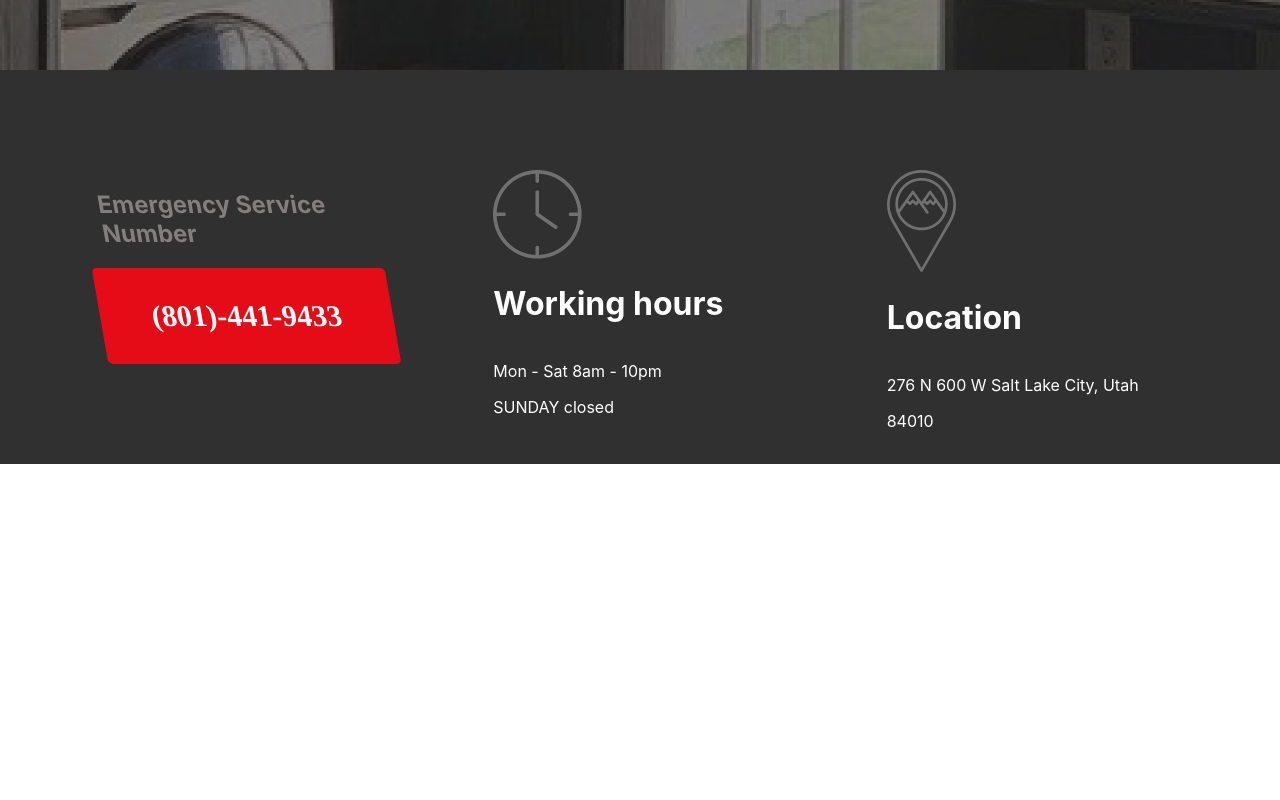
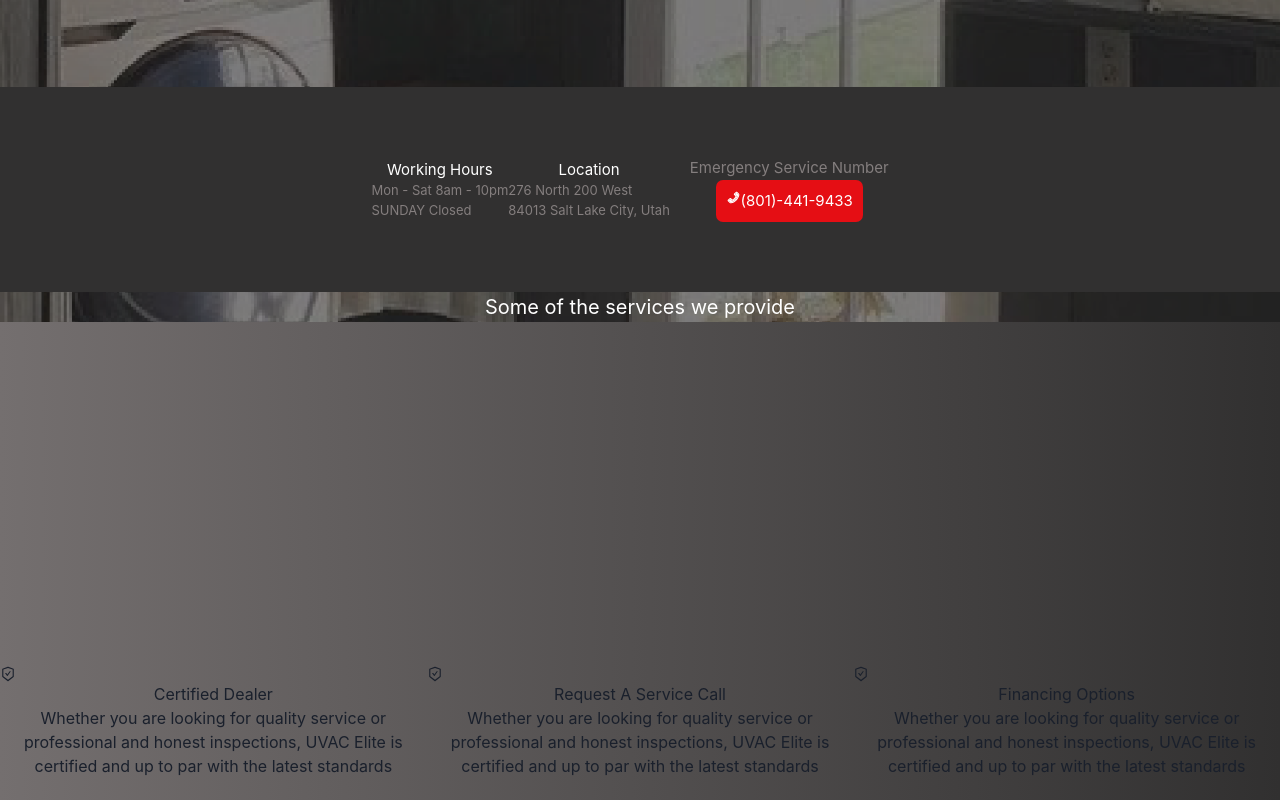
Before and after one commit to JackXN/UVAC-CLIENT, a Next.js app: page / in a window 1280 px wide. Shown: the part 840-1640 px from the top of the page. Before the commit the page ends 1304 px from the top, so only its background shows below. Built offline with nearby package versions, Linux system fonts and the light colour scheme.

Commit message:
implemented theme and some other stuff

```diff
--- a/components/containers/Hero/Hero.js
+++ b/components/containers/Hero/Hero.js
@@ -12,7 +12,6 @@ import bgImage from '../../../public/example.png';
 function Hero() {
     return (
 <Box sx={styles.container}>
-
 <Box sx={styles.content}>
   <Text as='h1' sx={styles.title}>Professional Air <br/> Duct Cleaning <br/></Text>
 <Box sx={styles.buttonContainer}>
--- a/components/containers/Hero/styles.js
+++ b/components/containers/Hero/styles.js
@@ -4,7 +4,8 @@ const styles = {
         height: '90vh',
         background: 'inherit',
         alignItems: 'center',
-        justifyContent: 'center'
+        justifyContent: 'center',
+        mt: '100px'
     },
 
 
@@ -16,7 +17,7 @@ const styles = {
             textAlign: 'center'
         },
         title: {
-            fontSize: '90px',
+            fontSize: '35px',
             color: 'white',
             fontWeight: 'bold',
             fontFamily: 'Montserrat',
--- a/components/containers/InfoCard/data.js
+++ b/components/containers/InfoCard/data.js
@@ -1,16 +1,23 @@
+// Icons
+
+
+
+
 const data = [
     {
         id: 1,
         label: 'Working Hours',
         descOne: 'Mon - Sat 8am - 10pm',
-        extra: 'SUNDAY Closed'
+        extra: 'SUNDAY Closed',
     },
     {
         id: 2,
         label: 'Location',
-        descOne: '276 N 200 W Salt Lake City, Utah',
-        extra: '84013'
-    }
+        descOne: '276 North 200 West',
+        extra: '84013 Salt Lake City, Utah',
+        isPhone: false
+    },
+
 ]
 
 
--- a/components/containers/InfoCard/index.js
+++ b/components/containers/InfoCard/index.js
@@ -3,52 +3,35 @@ import {Box, Text} from '@chakra-ui/react';
 import { Grid, GridItem } from '@chakra-ui/react'
 import Image from 'next/image';
 // Icons
-import Clock from '../../../public/clock.png'
-import Location from '../../../public/location.png'
+import {BsClock as Clock} from 'react-icons/bs';
+import {ImLocation as Location} from 'react-icons/im';
+import {AiTwotonePhone as Phone} from 'react-icons/ai';
+
 // Styles
 import styles from './styles';
 
-function index() {
+function index({data}) {
     return (
-        <Box sx={styles.container}>
-<Grid templateColumns='repeat(3, 1fr)' gap={100}>
-<GridItem w='100%' h='100%'  sx={styles.emergency}>
-<Text as='h2'transform='skewX(10deg)' color='#847E7E'>Emergency Service Number</Text>
-<Box sx={styles.banner}>
-<Text as='p'>(801)-441-9433</Text>
-</Box>
-</GridItem>
- <GridItem w='100%' h='10'>
-     <Box sx={styles.header}>
-         <Box sx={styles.imageContainer} textAlign='left'>
-<Image src={Clock} alt='clock'/>
-<Text as='h1'>Working hours</Text>
-</Box>
+<Box sx={styles.container}>
+{data.map((item, index)=> (
+    <Box key={index} sx={styles.infoCards}>
+<Text as='h1' fontSize='15px' color='white'>{item.label}</Text>
+<Box sx={styles.infoDesc}>
+<Text as='p' fontSize='13px' color='#847E7E'>{item.descOne}</Text>
+<Text as='p' fontSize='13px' color='#847E7E'>{item.extra}</Text>
+        </Box>
+        </Box>
+))}
 
-<Box sx={styles.information}>
-    <Text as='p'>Mon - Sat 8am - 10pm</Text>
-    <Text as='p'>SUNDAY closed</Text>
+
+
+<Box sx={styles.contact}>
+<Text as='h1' fontSize='15px' color='#847E7E'> Emergency Service Number</Text>
+<Text as='h1' fontSize='15px' display='flex' background='#E50E14' padding='10px' borderRadius='7px' color='white'  border='none'><Phone/> (801)-441-9433</Text>
+
+
 </Box>
 </Box>
-</GridItem>
-<GridItem w='100%' h='10' >
-<Box sx={styles.header} positon='relative' bottom='200px'>
-    <Box sx={styles.imageContainer} textAlign='left'>
-        <Image src={Location} alt='Location'/>
-        <Text as='h1'>Location</Text>
-    </Box>
-    <Box sx={styles.information}>
-        <Text as='p'>276 N 600 W Salt Lake City, Utah</Text>
-        <Text as='p'>84010</Text>
-    </Box>
-</Box>
-
-</GridItem>
-
-
-</Grid>
-
-        </Box>
     )
 }
 
--- a/components/containers/InfoCard/styles.js
+++ b/components/containers/InfoCard/styles.js
@@ -5,37 +5,24 @@ const styles = {
         justifyContent: 'center',
         height: '100%',
         background: '#313030',
-        padding: '100px'
+        padding: '50px',
+        flexWrap: 'wrap',
+        textAlign: 'center'
     },
-    banner: {
-        background: '#E60C17',
-        borderRadius: '5px',
-        fontSize: '30px',
-        fontWeight: 'bold',
-        textAlign: 'center',
-        color: 'white',
-        padding: '1px',
-        transform: 'skewX(10deg)',
-        border: 'none',
-        fontFamily: 'Montserrat'
-
-    },
-    emergency: {
-        color: 'white'
-    },
-    header: {
-        display: 'flex',
-        color: 'white',
-        flexDirection: 'column',
-        textAlign: 'left'
-        // width: '20%'
+contact: {
+    display: 'flex',
+    flexDirection: ['column'],
+    textAlign: 'center',
+    alignItems: 'center',
+    justifyContent: 'center',
+    fontSize: '10px',
+    padding: '20px'
+},
+infoDesc: {
+    textAlign: 'left '
+}
 
 
-    },
-    information: {
-        // display: 'flex',
-        flexDirection: 'column'
-    }
 }
 
 export default styles
--- /dev/null
+++ b/components/containers/Map/index.js
@@ -0,0 +1,71 @@
+// Components
+import {Box, Text} from '@chakra-ui/react';
+import Image from 'next/image';
+import styles from './styles';
+
+
+
+// Icons
+import {AiOutlineSafetyCertificate as Certification} from 'react-icons/ai';
+import {BiSupport as Support} from 'react-icons/bi';
+import {FaRegMoneyBillAlt as Finance} from 'react-icons/fa';
+
+
+const data = [
+    {
+        label: 'Certified Dealer',
+        description: 'Whether you are looking for quality service or professional and honest inspections, UVAC Elite is certified and up to par with the latest standards',
+        image: 'link'
+    },
+    {
+        label: 'Request A Service Call',
+        description: 'Whether you are looking for quality service or professional and honest inspections, UVAC Elite is certified and up to par with the latest standards',
+        image: 'link'
+    },
+    {
+        label: 'Financing Options',
+        description: 'Whether you are looking for quality service or professional and honest inspections, UVAC Elite is certified and up to par with the latest standards',
+        image: 'link'
+    },
+
+
+
+]
+
+function index() {
+    return (
+        <>
+        <Box sx={styles.wrapper}>
+        <Text as='h1' sx={styles.title}>
+        Some of the services we provide
+     </Text>
+        <Box sx={styles.container}>
+
+     <Box sx={styles.card}>
+{data.map((item, index) => (
+    <Box key={index}>
+         <Certification/>
+         <Box sx={styles.information}>
+<Text as='h2'>{item.label}</Text>
+<Text as='p'>{item.description}</Text>
+             </Box>
+        </Box>
+
+))}
+
+
+     </Box>
+
+
+
+
+        </Box>
+        </Box>
+        </>
+    )
+}
+
+
+
+
+export default index
--- /dev/null
+++ b/components/containers/Map/styles.js
@@ -0,0 +1,39 @@
+const styles = {
+    container: {
+        height: '100vh',
+        display: 'flex',
+        justifyContent: 'center',
+        textAlign: 'center',
+        background: 'rgb(116,111,111)',
+background: 'linear-gradient(90deg, rgba(116,111,111,1) 0%, rgba(49,48,48,1) 100%)',
+backgroundPosition: 'left',
+flexWrap: 'wrap',
+    },
+    wrapper: {
+        display: 'flex',
+        flexDirection: 'column',
+
+
+    },
+
+    title: {
+        fontSize: '20px',
+        color: 'white',
+        alignSelf: 'center'
+    },
+    information: {
+
+    },
+    card: {
+        display: 'flex',
+        justifyContent: 'center',
+        alignItems: 'center',
+        flexDirection: [
+            'column',
+            'row',
+        ]
+
+    }
+}
+
+export default styles;
--- a/components/containers/Navbar/Navbar.js
+++ b/components/containers/Navbar/Navbar.js
@@ -7,6 +7,7 @@ import { Button } from "@chakra-ui/react";
 import {Text, Box} from "@chakra-ui/react";
 import Logo from '../../../public/Logo.png';
 import Image from 'next/image';
+
 
 
 function Navbar() {
@@ -27,14 +28,16 @@ function Navbar() {
     <Sticky>
       <Nav>
         <LeftHeader>
-          <Image src={Logo} alt='Logo' height='150px' width='150px' pr='20px'/>
+          <Box sx={styles.imageBox}>
+          <Image src={Logo} alt='Logo' height='50px' width='50px' pr='20px'/>
+          </Box>
        <Box sx={styles.textLogo}>
           <Text as='h1'  sx={styles.title} color='white' fontFamily='Montserrat'>UVAC <span>ELITE</span></Text>
           <Text as='h3' color='white' color='#E50E14' sx={styles.subTitle}>Ventilation And Cleaning Solutions</Text>
           </Box>
         </LeftHeader>
         <Hamburger onClick={() => setIsOpen(!isOpen)}>
-          <span />
+          <span/>
           <span />
           <span />
           <span />
@@ -110,8 +113,12 @@ color: 'orange',
   left: '50px'
   },
   textLogo: {
-display: 'flex',
+display: ['none'],
 flexDirection: 'column',
+
+  },
+  imageBox: {
+    mt: '15px'
   }
 };
 
@@ -138,10 +145,12 @@ export const Nav = styled.div`
   flex-direction: row;
   justify-content: space-between;
   flex-wrap: wrap;
-  padding: 20px;
+  // padding: 15px;
+  padding-left: 15px;
   background-color: rgba(0, 0, 0, 0.6);
   color: rgba(0, 0, 0, 0.6);
-  height: 190px;
+  border-radius: 10px;
+
 
 
 
--- a/pages/_app.js
+++ b/pages/_app.js
@@ -1,7 +1,31 @@
 import '../styles/globals.css'
+import {ChakraProvider} from '@chakra-ui/react';
+import {extendTheme} from '@chakra-ui/react';
+
+
+
+const theme = extendTheme({
+  colors: {
+    brand: {
+      100: "#f7fafc",
+      // ...
+      900: "blue",
+    },
+    primary: {
+    'orange': '#F47F39',
+      'gray': '#787878',
+      'white': '#fffff'
+    }
+  },
+})
+
 
 function MyApp({ Component, pageProps }) {
-  return <Component {...pageProps} />
+  return (
+    <ChakraProvider theme={theme}>
+      <Component {...pageProps}/>
+    </ChakraProvider>
+  )
 }
 
 export default MyApp
--- a/pages/index.js
+++ b/pages/index.js
@@ -7,9 +7,12 @@ import {Box} from '@chakra-ui/react';
 import Navbar from '../components/containers/Navbar/Navbar';
 import Hero from '../components/containers/Hero/Hero';
 import InfoCard from '../components/containers/InfoCard/index';
-// Media
-import test from '../public/test.jpeg'
+import Map from '../components/containers/Map/index';
 
+
+
+// Info data
+import data from '../components/containers/InfoCard/data';
 
 
 
@@ -25,7 +28,8 @@ export default function Home() {
     <Box background='black' sx={styles.wrapper}>
       <Navbar/>
     <Hero/>
-    <InfoCard/>
+    <InfoCard data={data}/>
+    <Map/>
     </Box>
     </>
 
```
Also changed, not shown: components/containers/Navbar/styles.js (+7 -5 lines), theme/index.js (added, +15 -0 lines).
